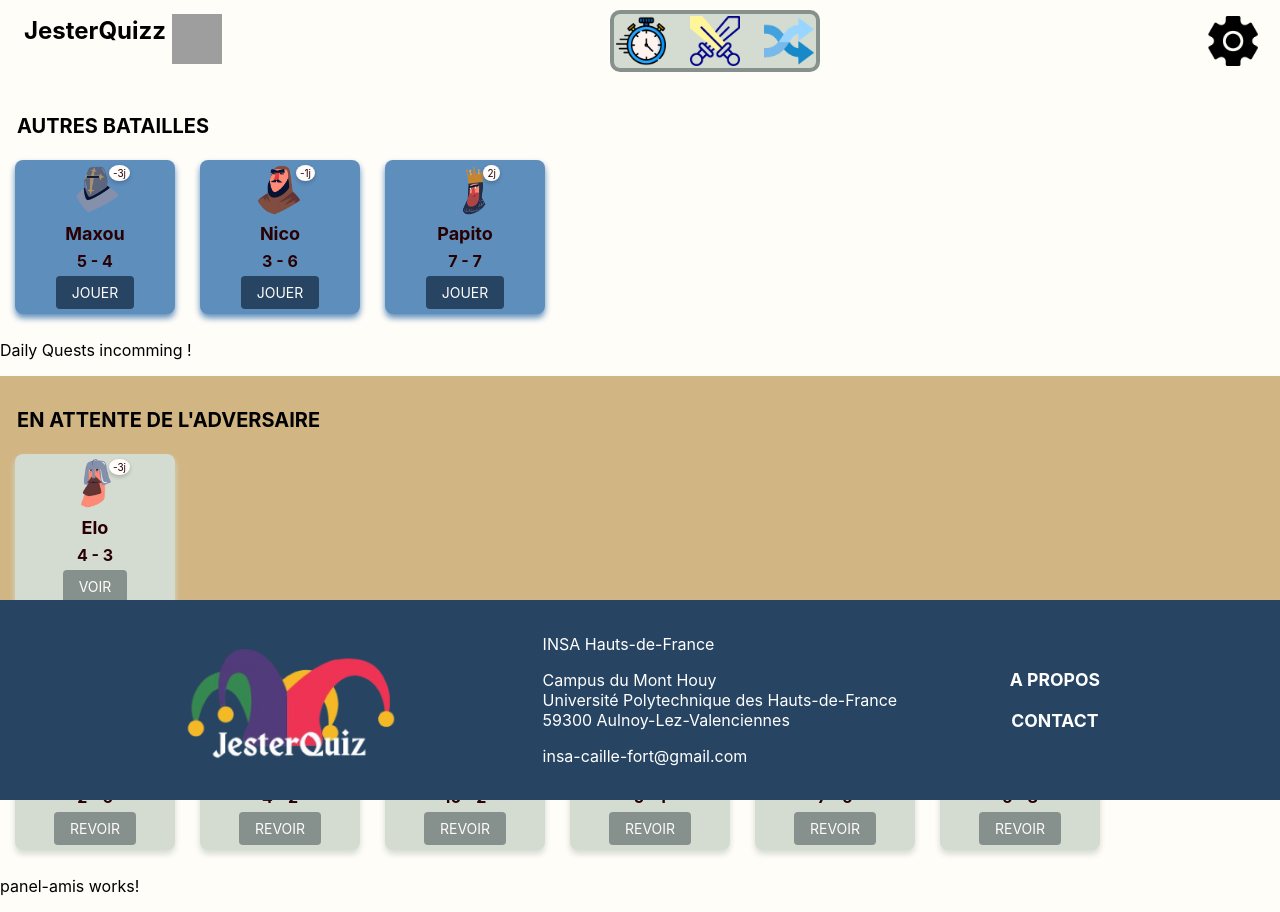
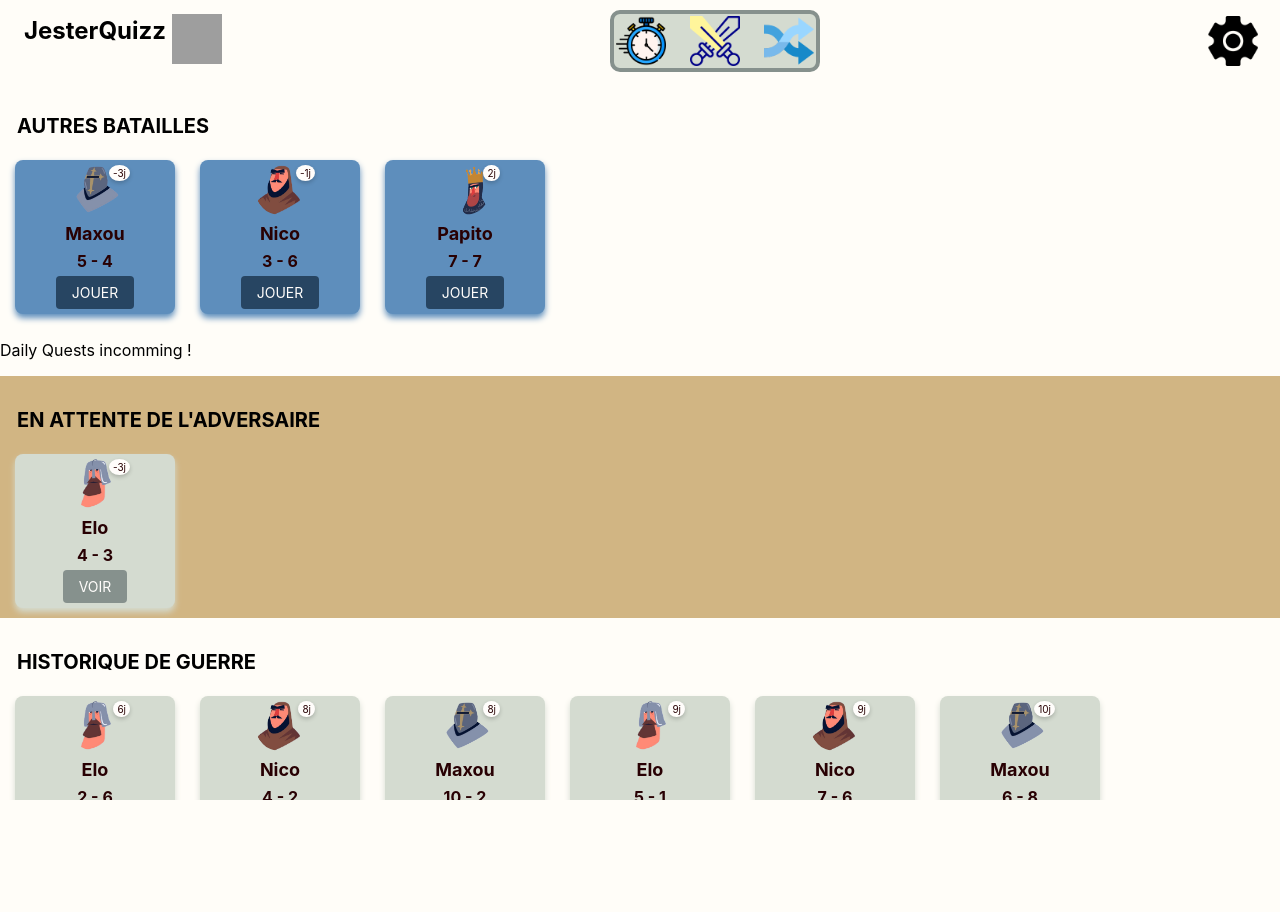
Before and after one commit to CampingFisa/bouffonduroi, an Angular app: page / in a window 1280 px wide. After the commit the page ends 800 px from the top, so only its background shows below. Built offline with nearby package versions, Linux system fonts and the light colour scheme; grey boxes are pictures that could not be loaded.

Commit message:
fix(footer): positionnement du footer et problèmes de scroll

```diff
--- a/src/app/footer/footer.component.scss
+++ b/src/app/footer/footer.component.scss
@@ -5,8 +5,7 @@ footer {
   padding: 10px 180px;
   background-color: var(--accentuated-blue);
   bottom: 0;
-  position: fixed;
-  width: 100vw;
+  width: 100%;
   box-sizing: border-box;
   min-height: 200px;
 }
--- a/src/styles.scss
+++ b/src/styles.scss
@@ -1,6 +1,16 @@
 /* You can add global styles to this file, and also import other style files */
 * {
   font-family: 'inter', sans-serif;
+}
+
+html {
+  overflow: hidden;
+  height: 100%;
+}
+
+body {
+  overflow: auto;
+  height: 100%;
 }
 
 html, body {
```
